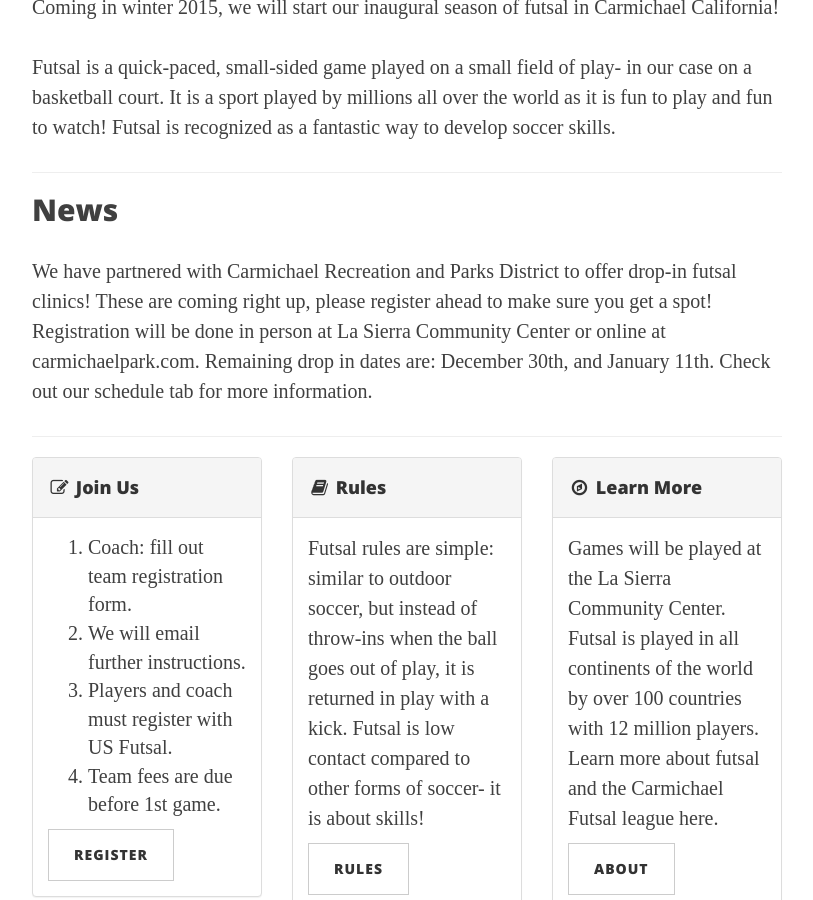
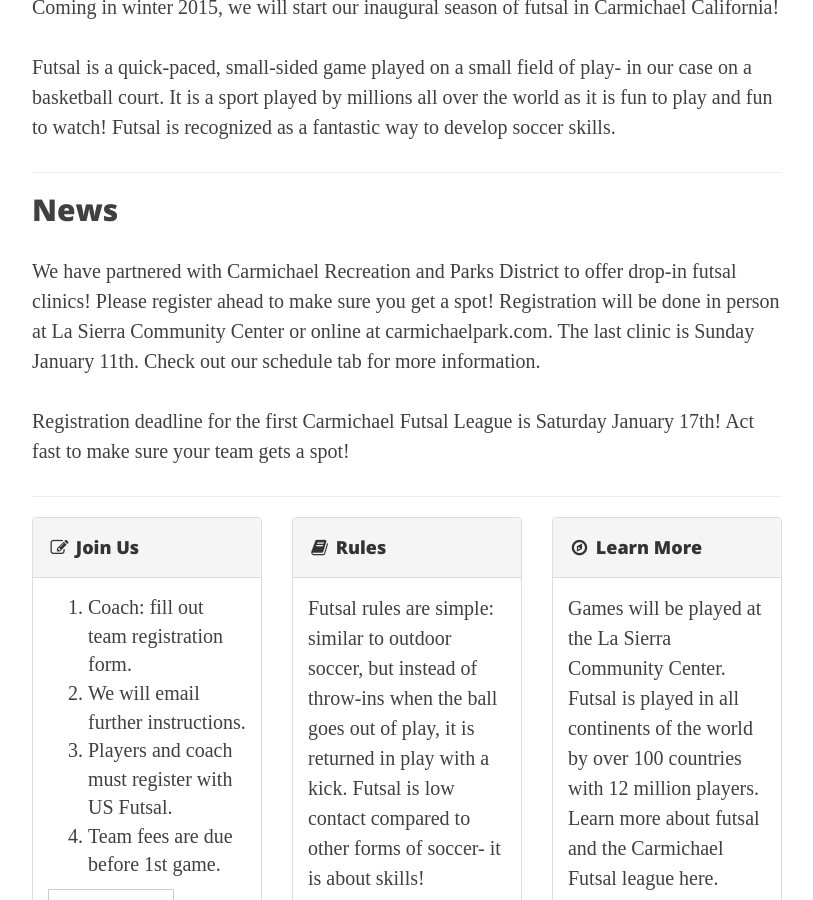
Before and after one commit to carmichaelfutsal/carmichaelfutsal.github.io, a Jekyll site: the page built from index.html, in a window 1280 px wide and 900 px high, scrolled down 579 px. Shown: the whole window, without its empty margins (233-1046 px from the left). Built offline with Jekyll 4.4.1, drawn with Linux system fonts in a browser that asks for light colours; nearby versions of some CDN libraries; the list of posts is cut into pages by our own code.

Commit message:
news update

```diff
--- a/index.html
+++ b/index.html
@@ -12,7 +12,9 @@
 
 <h2>News</h2>
 
-<p>We have partnered with Carmichael Recreation and Parks District to offer drop-in futsal clinics! These are coming right up, please register ahead to make sure you get a spot! Registration will be done in person at La Sierra Community Center or online at carmichaelpark.com. Remaining drop in dates are: December 30th, and January 11th. Check out our schedule tab for more information.</p>
+<p>We have partnered with Carmichael Recreation and Parks District to offer drop-in futsal clinics! Please register ahead to make sure you get a spot! Registration will be done in person at La Sierra Community Center or online at carmichaelpark.com. The last clinic is Sunday January 11th. Check out our schedule tab for more information.</p>
+
+<p>Registration deadline for the first Carmichael Futsal League is Saturday January 17th! Act fast to make sure your team gets a spot!<p>
 
 <div class="fb-like-box" data-href="https://www.facebook.com/carmichaelfutsal" data-width="100%" data-colorscheme="light" data-show-faces="false" data-header="false" data-stream="true" data-show-border="false"></div>
 
```
